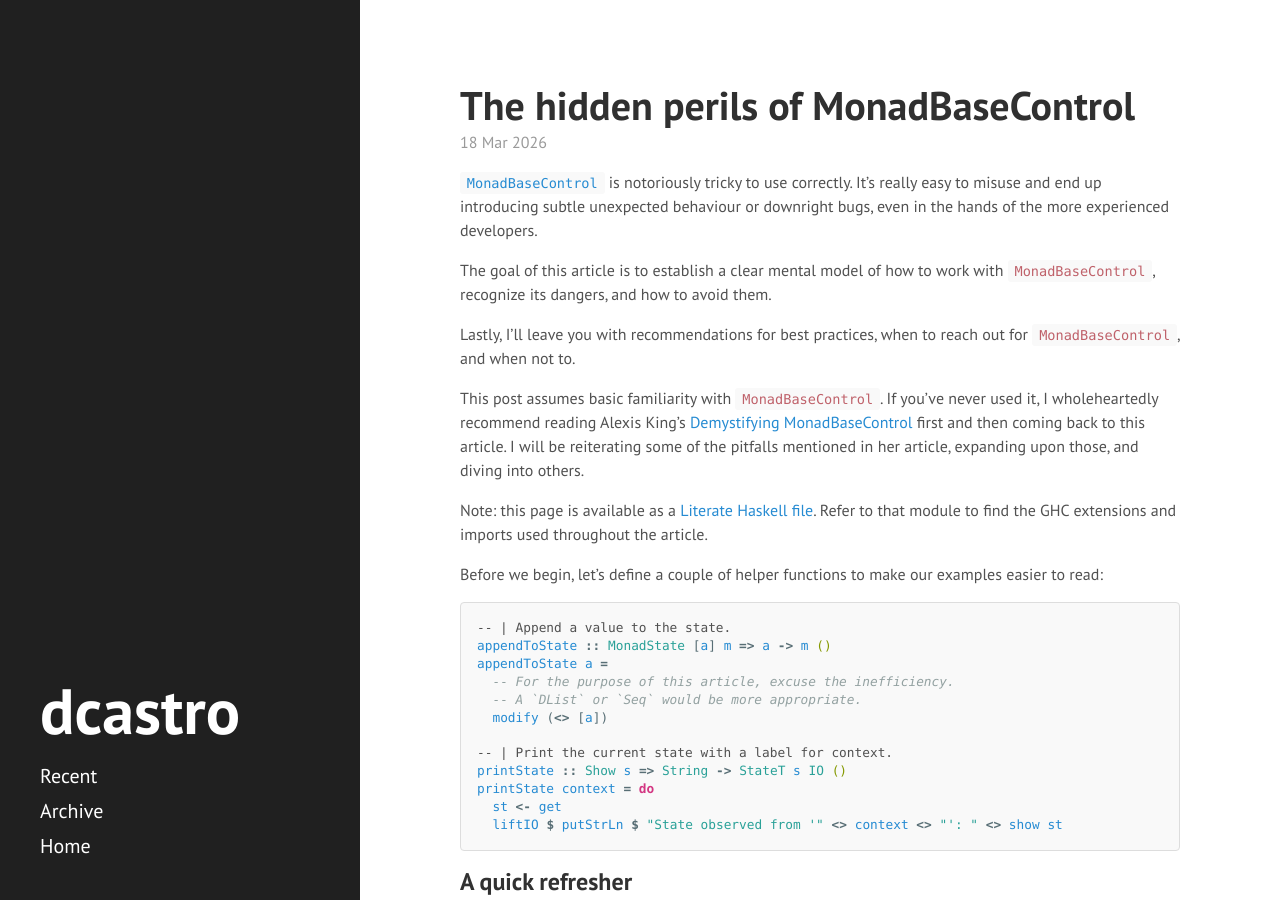
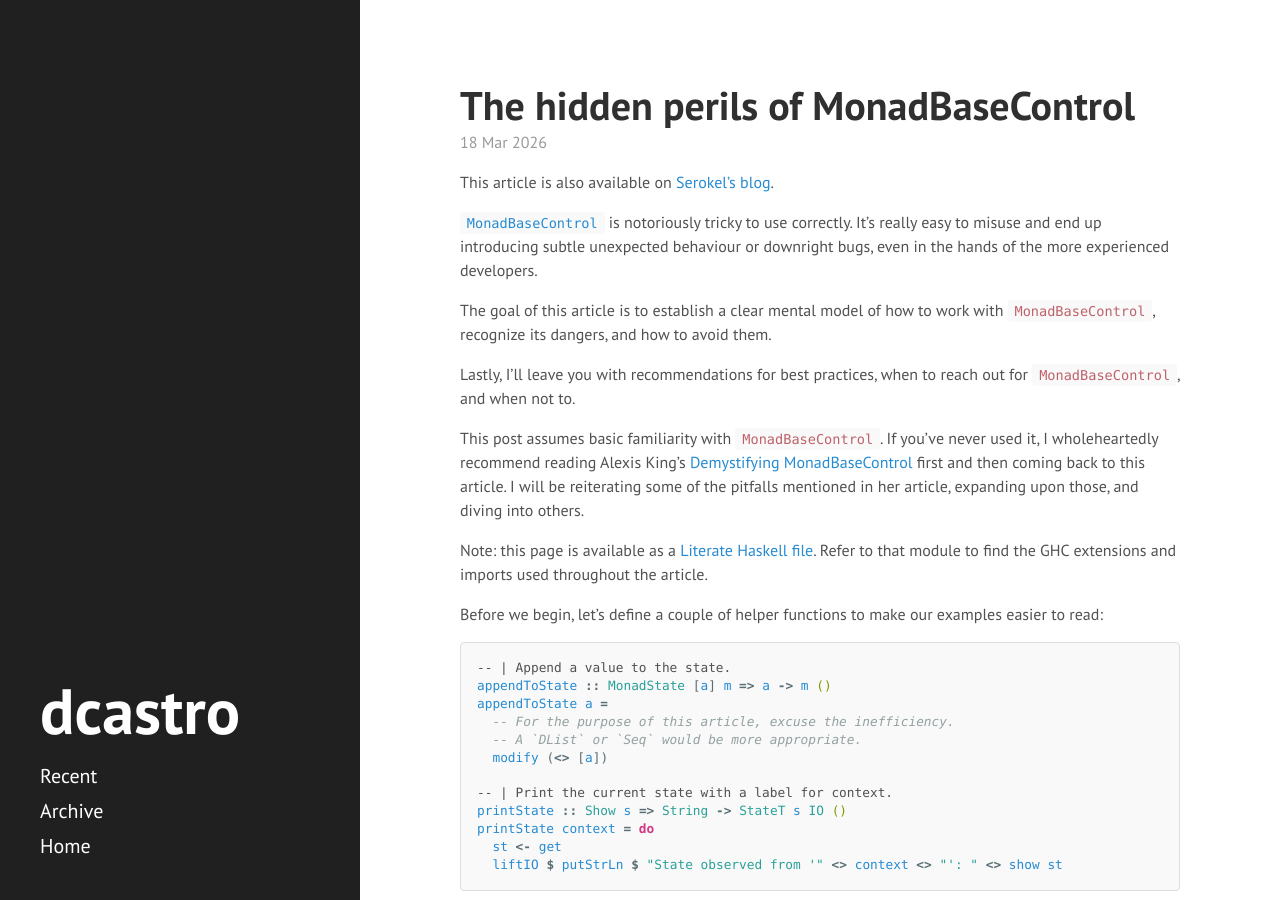
Before and after one commit to dcastro/dcastro.github.io, a Jekyll site: the page built from blog/_posts/2026-03-18-the-hidden-perils-of-monad-base-control.md, in a window 1280 px wide and 900 px high. Built offline with Jekyll 4.4.1, drawn with Linux system fonts in a browser that asks for light colours; nearby versions of some CDN libraries; some web fonts are replaced.

Commit message:
Added link to Serokell's blog

```diff
--- a/blog/_posts/2026-03-18-the-hidden-perils-of-monad-base-control.md
+++ b/blog/_posts/2026-03-18-the-hidden-perils-of-monad-base-control.md
@@ -3,6 +3,9 @@ issueId: 17
 layout: post
 title: The hidden perils of MonadBaseControl
 ---
+
+This article is also available on [Serokel’s
+blog](https://serokell.io/blog/the-hidden-perils-of-monadbasecontrol).
 
 [`MonadBaseControl`](https://hackage.haskell.org/package/monad-control/docs/Control-Monad-Trans-Control.html#t:MonadBaseControl)
 is notoriously tricky to use correctly. It’s really easy to misuse and
```
Also changed, not shown: 1 other file.
